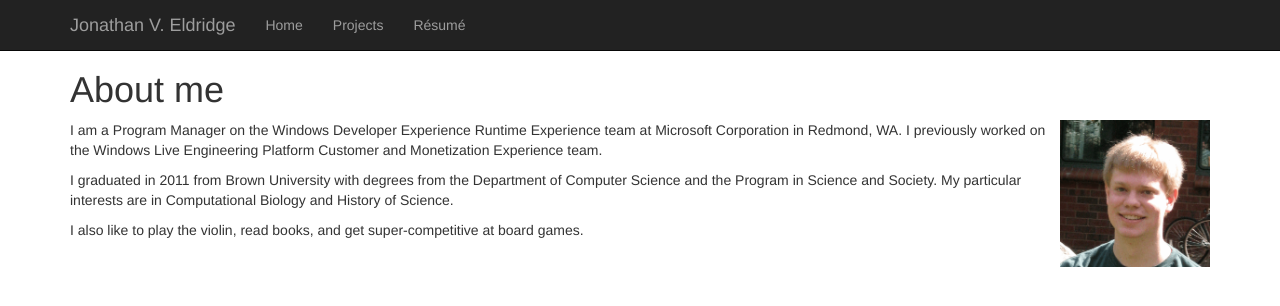
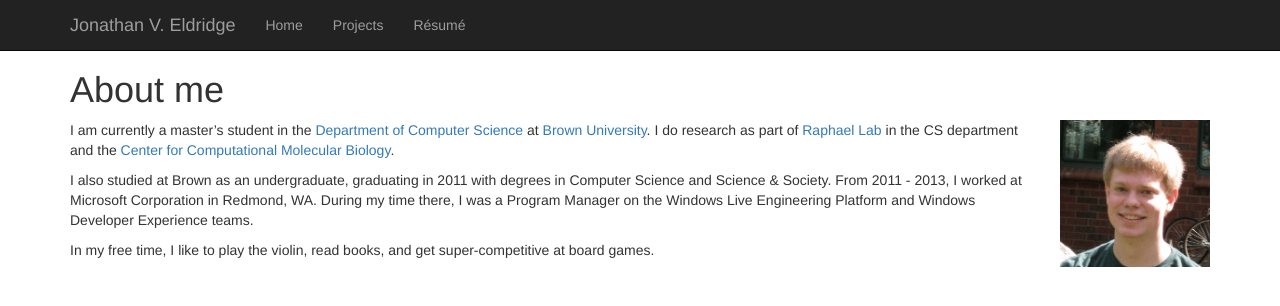
Before and after one commit to jveldridge/jveldridge.github.io, a Jekyll site: the page built from index.md, in a window 1280 px wide. Shown: the top 306 px of the page. Built offline with Jekyll 4.4.1, drawn with Linux system fonts in a browser that asks for light colours; nearby versions of some CDN libraries; Markdown is read by kramdown in place of the engine named in the settings.

Commit message:
Updates index with current information

```diff
--- a/index.md
+++ b/index.md
@@ -5,10 +5,10 @@ title:  About
 
 #About me
 
-<img src="/assets/face.gif" align="right" style="width: 150px"/>
+<img src="/assets/face.gif" align="right" style="width: 150px; margin-left: 20px"/>
 
-I am a Program Manager on the Windows Developer Experience Runtime Experience team at Microsoft Corporation in Redmond, WA.  I previously worked on the Windows Live Engineering Platform Customer and Monetization Experience team.
+I am currently a master's student in the [Department of Computer Science](http://cs.brown.edu) at [Brown University](http://www.brown.edu). I do research as part of [Raphael Lab](http://compbio.cs.brown.edu) in the CS department and the [Center for Computational Molecular Biology](http://www.brown.edu/Research/CCMB/index.htm).
 
-I graduated in 2011 from Brown University with degrees from the Department of Computer Science and the Program in Science and Society.  My particular interests are in Computational Biology and History of Science.
+I also studied at Brown as an undergraduate, graduating in 2011 with degrees in Computer Science and Science & Society.  From 2011 - 2013, I worked at Microsoft Corporation in Redmond, WA.  During my time there, I was a Program Manager on the Windows Live Engineering Platform and Windows Developer Experience teams.
 
-I also like to play the violin, read books, and get super-competitive at board games.
+In my free time, I like to play the violin, read books, and get super-competitive at board games.
```
Also changed, not shown: 1 other file.
